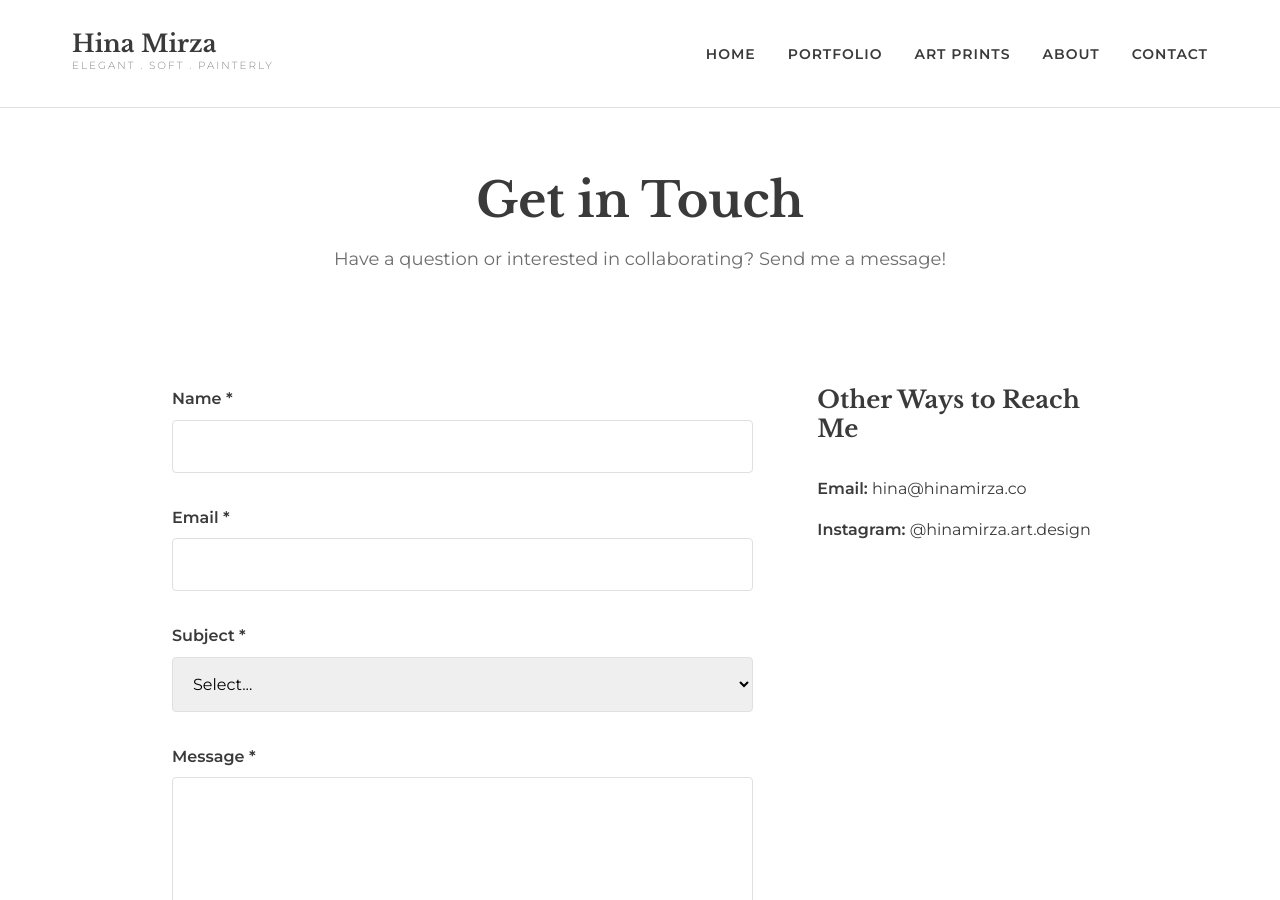
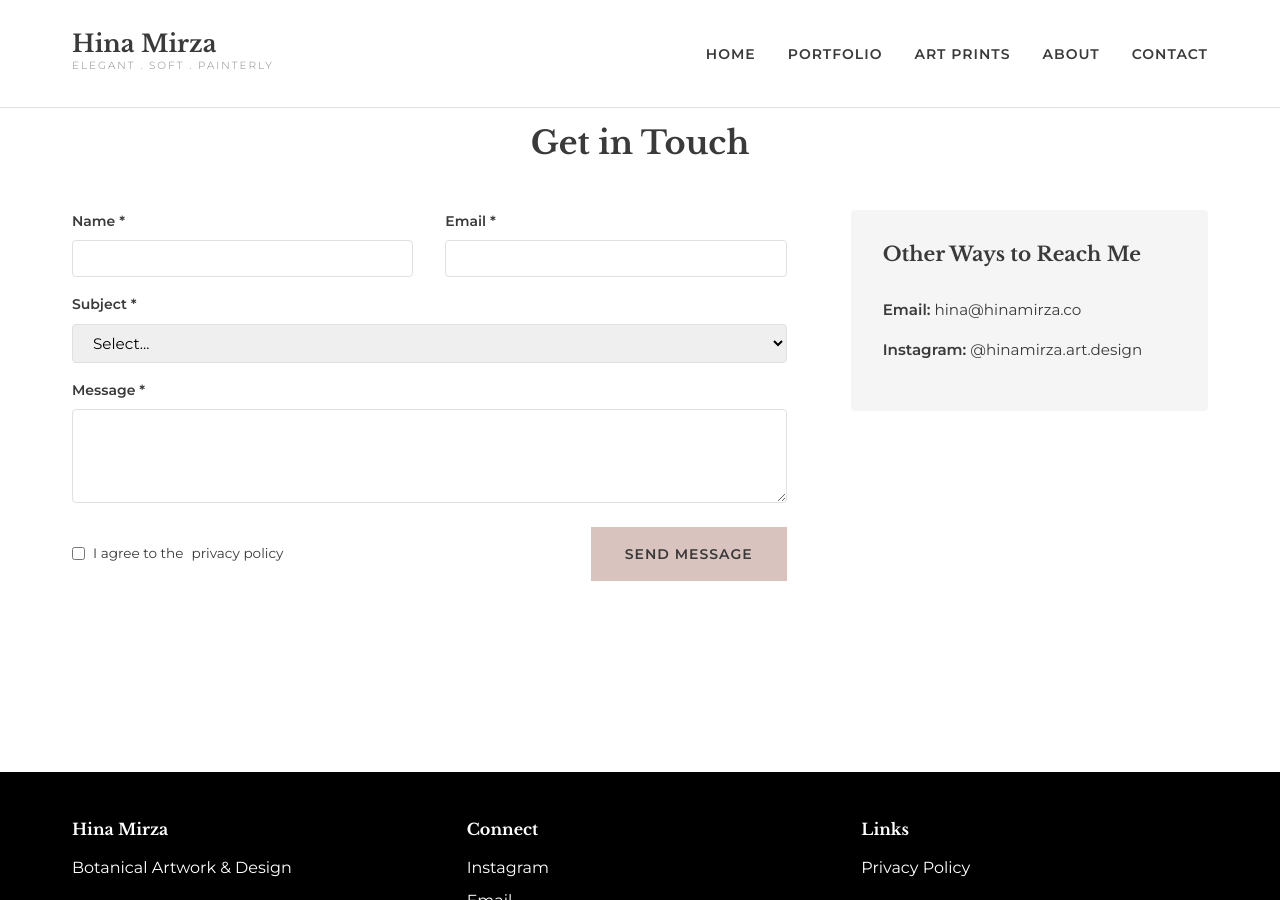
Before and after one commit to Kaifee-Mohammad/hina-mirza.github.io, a Jekyll site: the page built from contact.md, in a window 1280 px wide and 900 px high. Built offline with Jekyll 4.4.1, drawn with Linux system fonts in a browser that asks for light colours; a script that is not in the unit is left out.

Commit message:
Add scrolling minimization principle to constitution and optimize contact form
Constitution Updates:
- Added 'Minimize Scrolling' as core principle #1 (non-negotiable)
- Defined spacing guidelines and layout standards
- Documented design principles for the portfolio site

Contact Form Optimizations:
- Reduced header padding (removed subtitle)
- Name and Email in single row (side-by-side)
- Reduced textarea from 6 rows to 4 rows
- Smaller form field padding
- Checkbox and button on same row
- Overall height reduced by ~40%
- Better use of horizontal space
- Now fits within viewport with minimal scrolling

Following constitution: Principle I - Minimize Scrolling

```diff
--- a/_sass/_pages.scss
+++ b/_sass/_pages.scss
@@ -1,28 +1,50 @@
 .contact-page {
-  max-width: 1000px;
+  max-width: 1200px;
   margin: 0 auto;
-  padding: 0 $spacing-md;
+  padding: 0 $spacing-md $spacing-md;
+
+  .page-header.compact {
+    padding: $spacing-sm 0;
+    text-align: center;
+    margin-bottom: $spacing-md;
+
+    h1 {
+      font-size: 2rem;
+      margin-bottom: 0;
+    }
+  }
 
   .contact-content {
     display: grid;
     grid-template-columns: 2fr 1fr;
     gap: $spacing-xl;
-    margin-top: $spacing-lg;
 
     @media (max-width: $tablet) {
       grid-template-columns: 1fr;
-      gap: $spacing-lg;
+      gap: $spacing-md;
     }
   }
 
   .contact-form {
+    .form-row {
+      display: grid;
+      grid-template-columns: 1fr 1fr;
+      gap: $spacing-md;
+
+      @media (max-width: $mobile) {
+        grid-template-columns: 1fr;
+        gap: $spacing-sm;
+      }
+    }
+
     .form-group {
-      margin-bottom: $spacing-md;
+      margin-bottom: $spacing-sm;
 
       label {
         display: block;
         margin-bottom: $spacing-xs;
         font-weight: 600;
+        font-size: 0.875rem;
       }
 
       input[type="text"],
@@ -30,11 +52,11 @@
       select,
       textarea {
         width: 100%;
-        padding: $spacing-sm;
+        padding: $spacing-xs $spacing-sm;
         border: 1px solid $border-color;
         border-radius: 4px;
         font-family: $font-body;
-        font-size: 1rem;
+        font-size: 0.95rem;
         transition: border-color 0.3s;
 
         &:focus {
@@ -45,25 +67,49 @@
 
       textarea {
         resize: vertical;
-      }
-
-      input[type="checkbox"] {
-        margin-right: $spacing-xs;
+        min-height: 80px;
       }
     }
 
-    button[type="submit"] {
-      margin-top: $spacing-md;
+    .form-actions {
+      display: flex;
+      justify-content: space-between;
+      align-items: center;
+      margin-top: $spacing-sm;
+      flex-wrap: wrap;
+      gap: $spacing-sm;
+
+      .consent-label {
+        font-size: 0.85rem;
+        display: flex;
+        align-items: center;
+        gap: $spacing-xs;
+
+        input[type="checkbox"] {
+          margin: 0;
+        }
+      }
+
+      button {
+        margin: 0;
+      }
     }
   }
 
   .contact-info {
+    background: $light-gray;
+    padding: $spacing-md;
+    border-radius: 4px;
+    height: fit-content;
+
     h3 {
       margin-bottom: $spacing-md;
+      font-size: 1.25rem;
     }
 
     p {
       margin-bottom: $spacing-sm;
+      font-size: 0.95rem;
     }
   }
 }
--- a/contact.md
+++ b/contact.md
@@ -4,9 +4,8 @@ title: Contact
 permalink: /contact/
 ---
 <div class="contact-page">
-  <header class="page-header">
+  <header class="page-header compact">
     <h1>Get in Touch</h1>
-    <p>Have a question or interested in collaborating? Send me a message!</p>
   </header>
 
   <div class="contact-content">
@@ -17,14 +16,16 @@ permalink: /contact/
           <label>Don't fill this out: <input name="bot-field"></label>
         </p>
 
-        <div class="form-group">
-          <label for="name">Name *</label>
-          <input type="text" id="name" name="name" required>
-        </div>
+        <div class="form-row">
+          <div class="form-group">
+            <label for="name">Name *</label>
+            <input type="text" id="name" name="name" required>
+          </div>
 
-        <div class="form-group">
-          <label for="email">Email *</label>
-          <input type="email" id="email" name="email" required>
+          <div class="form-group">
+            <label for="email">Email *</label>
+            <input type="email" id="email" name="email" required>
+          </div>
         </div>
 
         <div class="form-group">
@@ -32,26 +33,24 @@ permalink: /contact/
           <select id="subject" name="subject" required>
             <option value="">Select...</option>
             <option value="general">General Inquiry</option>
-            <option value="collaboration">Collaboration Request</option>
+            <option value="collaboration">Collaboration</option>
             <option value="product">Product Inquiry</option>
-            <option value="press">Press/Media</option>
             <option value="other">Other</option>
           </select>
         </div>
 
         <div class="form-group">
           <label for="message">Message *</label>
-          <textarea id="message" name="message" rows="6" required></textarea>
+          <textarea id="message" name="message" rows="4" required></textarea>
         </div>
 
-        <div class="form-group">
-          <label>
+        <div class="form-actions">
+          <label class="consent-label">
             <input type="checkbox" name="consent" required>
             I agree to the <a href="{{ '/privacy/' | relative_url }}" target="_blank">privacy policy</a>
           </label>
+          <button type="submit" class="button primary">Send Message</button>
         </div>
-
-        <button type="submit" class="button primary">Send Message</button>
       </form>
     </div>
 
```
Also changed, not shown: .specify/memory/constitution.md.
